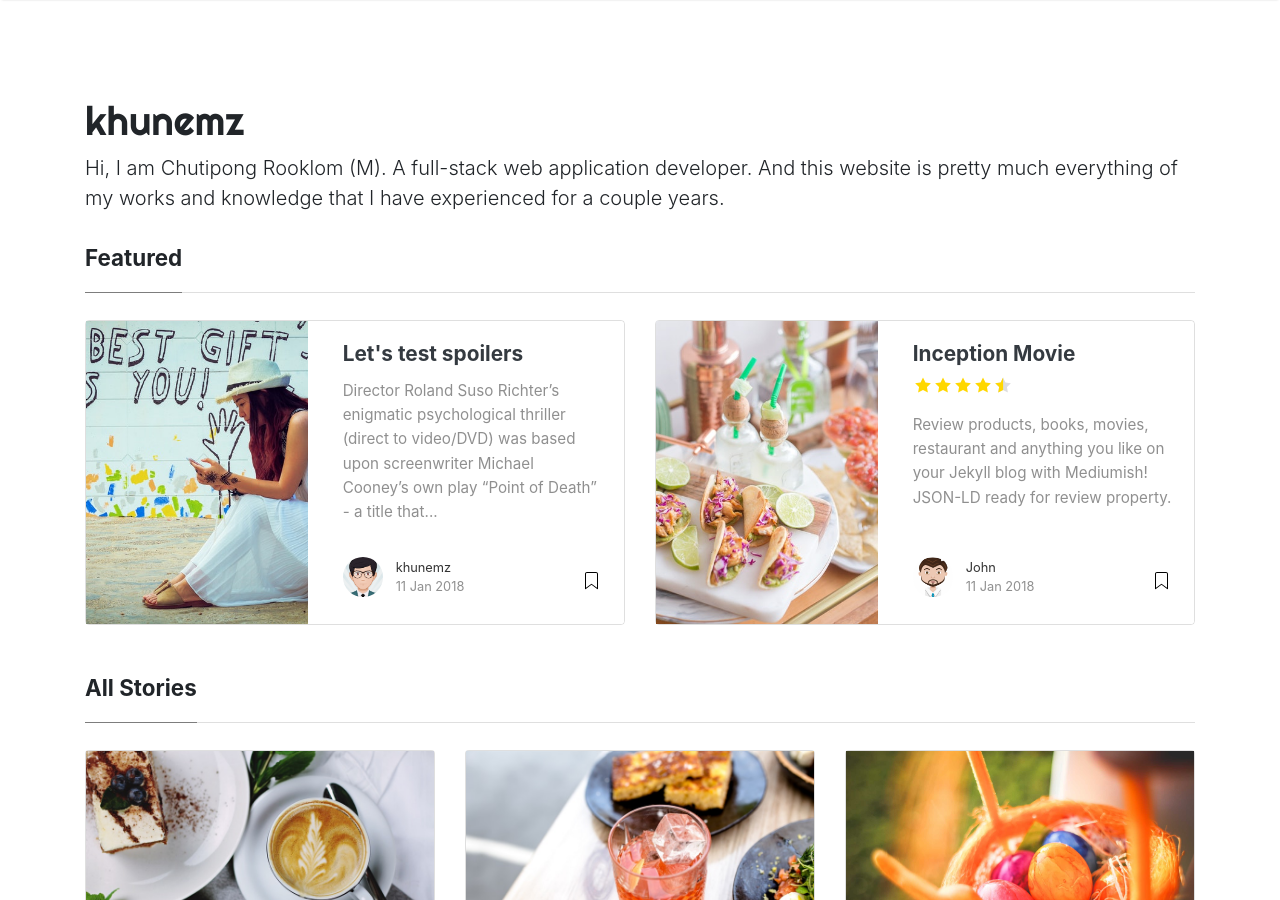
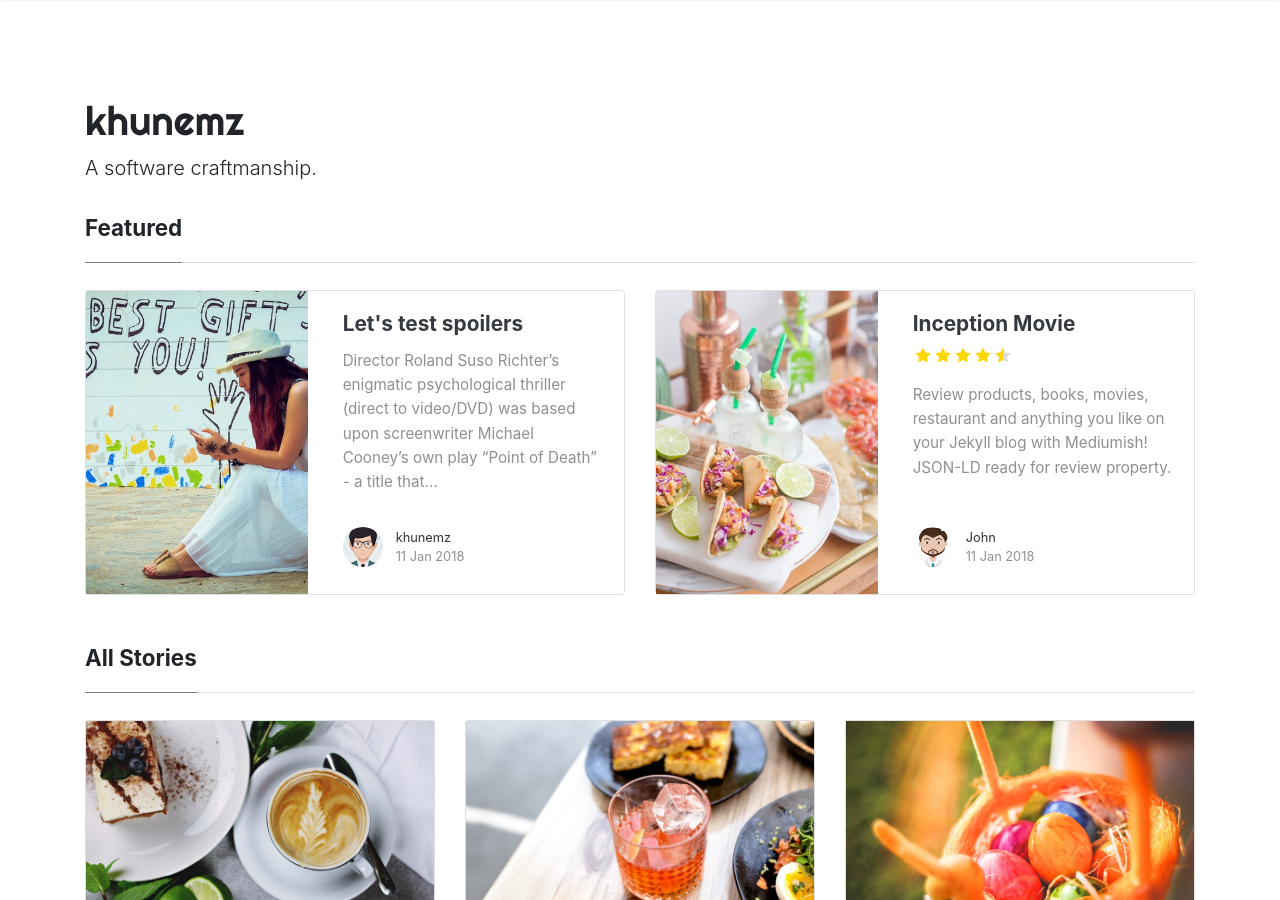
Before and after one commit to khunemz/khunemz.github.io, a Jekyll site: the page built from index.html, in a window 1280 px wide and 900 px high. Built offline with Jekyll 4.4.1, drawn with Linux system fonts in a browser that asks for light colours; nearby versions of some CDN libraries; the list of posts is cut into pages by our own code.

Commit message:
:memo: update markdown doc

```diff
--- a/_config.yml
+++ b/_config.yml
@@ -1,10 +1,10 @@
 # Site
 name: "khunemz"
 title: "CHUTIPONG ROOBKLOM"
-description: "Hi, I am Chutipong Rooklom (M). A full-stack web application developer. And this website is pretty much everything of my works and knowledge that I have experienced for a couple years."
+description: "A software craftmanship."
 logo: 'assets/images/logo.png'
 favicon: 'assets/images/logo.png'
-baseurl:
+baseurl: ""
 google_analytics: 'UA-46278016-1'
 disqus: 'khunemz-github-io'
 mailchimp-list:
--- a/_includes/featuredbox.html
+++ b/_includes/featuredbox.html
@@ -46,7 +46,7 @@
                                 {% endif %}
                                 <span class="post-date">{{ post.date | date_to_string }}</span>
                                 </span>
-                                <span class="post-read-more"><a href="{{ site.baseurl }}/{{ post.url }}" title="Read Story"><svg class="svgIcon-use" width="25" height="25" viewbox="0 0 25 25"><path d="M19 6c0-1.1-.9-2-2-2H8c-1.1 0-2 .9-2 2v14.66h.012c.01.103.045.204.12.285a.5.5 0 0 0 .706.03L12.5 16.85l5.662 4.126a.508.508 0 0 0 .708-.03.5.5 0 0 0 .118-.285H19V6zm-6.838 9.97L7 19.636V6c0-.55.45-1 1-1h9c.55 0 1 .45 1 1v13.637l-5.162-3.668a.49.49 0 0 0-.676 0z" fill-rule="evenodd"></path></svg></a></span>
+                                <!-- <span class="post-read-more"><a href="{{ site.baseurl }}/{{ post.url }}" title="Read Story"><svg class="svgIcon-use" width="25" height="25" viewbox="0 0 25 25"><path d="M19 6c0-1.1-.9-2-2-2H8c-1.1 0-2 .9-2 2v14.66h.012c.01.103.045.204.12.285a.5.5 0 0 0 .706.03L12.5 16.85l5.662 4.126a.508.508 0 0 0 .708-.03.5.5 0 0 0 .118-.285H19V6zm-6.838 9.97L7 19.636V6c0-.55.45-1 1-1h9c.55 0 1 .45 1 1v13.637l-5.162-3.668a.49.49 0 0 0-.676 0z" fill-rule="evenodd"></path></svg></a></span> -->
                                 <div class="clearfix"></div>
                             </div>
                         </div>
--- a/_includes/postbox.html
+++ b/_includes/postbox.html
@@ -42,7 +42,7 @@
                 {% endif %}
                 <span class="post-date">{{ post.date | date_to_string }}</span>
                 </span>
-                <span class="post-read-more"><a href="{{ site.baseurl }}{{ post.url }}" title="Read Story"><svg class="svgIcon-use" width="25" height="25" viewbox="0 0 25 25"><path d="M19 6c0-1.1-.9-2-2-2H8c-1.1 0-2 .9-2 2v14.66h.012c.01.103.045.204.12.285a.5.5 0 0 0 .706.03L12.5 16.85l5.662 4.126a.508.508 0 0 0 .708-.03.5.5 0 0 0 .118-.285H19V6zm-6.838 9.97L7 19.636V6c0-.55.45-1 1-1h9c.55 0 1 .45 1 1v13.637l-5.162-3.668a.49.49 0 0 0-.676 0z" fill-rule="evenodd"></path></svg></a></span>
+                <!-- <span class="post-read-more"><a href="{{ site.url }}{{ post.url }}" title="Read Story"><svg class="svgIcon-use" width="25" height="25" viewbox="0 0 25 25"><path d="M19 6c0-1.1-.9-2-2-2H8c-1.1 0-2 .9-2 2v14.66h.012c.01.103.045.204.12.285a.5.5 0 0 0 .706.03L12.5 16.85l5.662 4.126a.508.508 0 0 0 .708-.03.5.5 0 0 0 .118-.285H19V6zm-6.838 9.97L7 19.636V6c0-.55.45-1 1-1h9c.55 0 1 .45 1 1v13.637l-5.162-3.668a.49.49 0 0 0-.676 0z" fill-rule="evenodd"></path></svg></a></span> -->
                 <div class="clearfix"></div>
             </div>
         </div>
--- a/_layouts/default.html
+++ b/_layouts/default.html
@@ -68,27 +68,19 @@ ga('send', 'pageview');
                 {% else %}
                 <li class="nav-item">
                 {% endif %}
-                <a class="nav-link" href="{{ site.baseurl }}/index.html">Blog</a>
+                <a class="nav-link" href="{{ site.baseurl }}/index.html"><i class="fa fa-podcast"></i> Blog</a>
                 </li>
 
                 <li class="nav-item">
-                <a class="nav-link" href="{{ site.baseurl }}/about">About</a>
+                    <a class="nav-link" href="{{ site.baseurl }}/th-post"><i class="fa fa-th"></i>  ภาษาไทย</a>
                 </li>
 
                 <li class="nav-item">
-                <a target="_blank" class="nav-link" href="https://bootstrapstarter.com/bootstrap-templates/template-mediumish-bootstrap-jekyll/"> Docs</a>
+                <a class="nav-link" href="{{ site.baseurl }}/about"><i class="fa fa-user"></i> About</a>
                 </li>
 
                 <li class="nav-item">
-                <a target="_blank" class="nav-link" href="https://www.wowthemes.net/themes/mediumish-wordpress/"><i class="fab fa-wordpress-simple"></i> WP Version</a>
-                </li>
-
-                <li class="nav-item">
-                <a target="_blank" class="nav-link" href="https://www.wowthemes.net/themes/mediumish-ghost/"><i class="fab fa-snapchat-ghost"></i> Ghost Version</a>
-                </li>
-
-                <li class="nav-item">
-                <a target="_blank" class="nav-link" href="https://github.com/wowthemesnet/mediumish-theme-jekyll"><i class="fab fa-github"></i> Fork on Github</a>
+                <a target="_blank" class="nav-link" href="https://github.com/khune z"><i class="fab fa-github"></i> Visit me on Github</a>
                 </li>
 
                 {% include search-lunr.html %}
```
Also changed, not shown: _pages/about.md (+3 -1 lines), index.html (indentation only).
